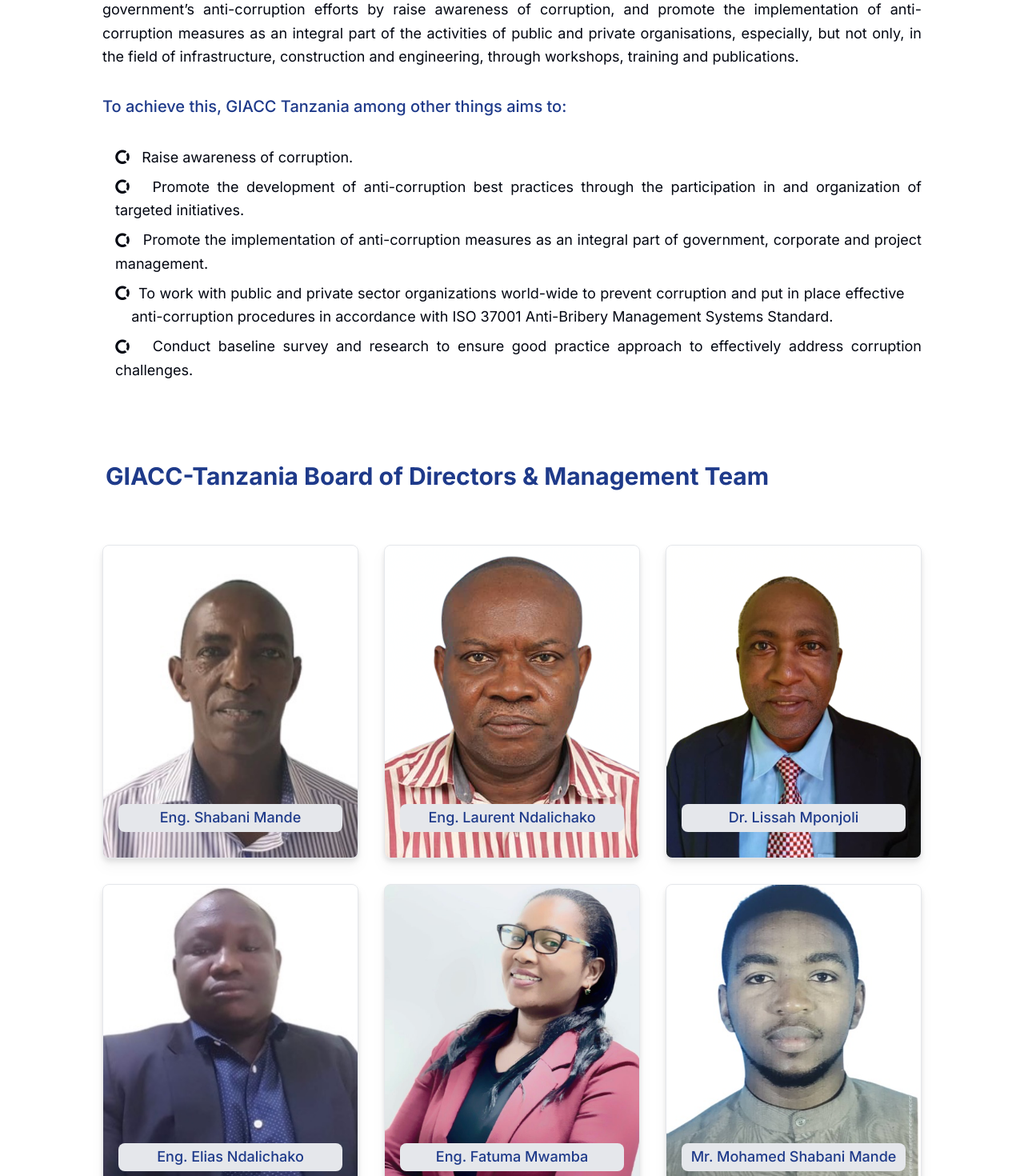
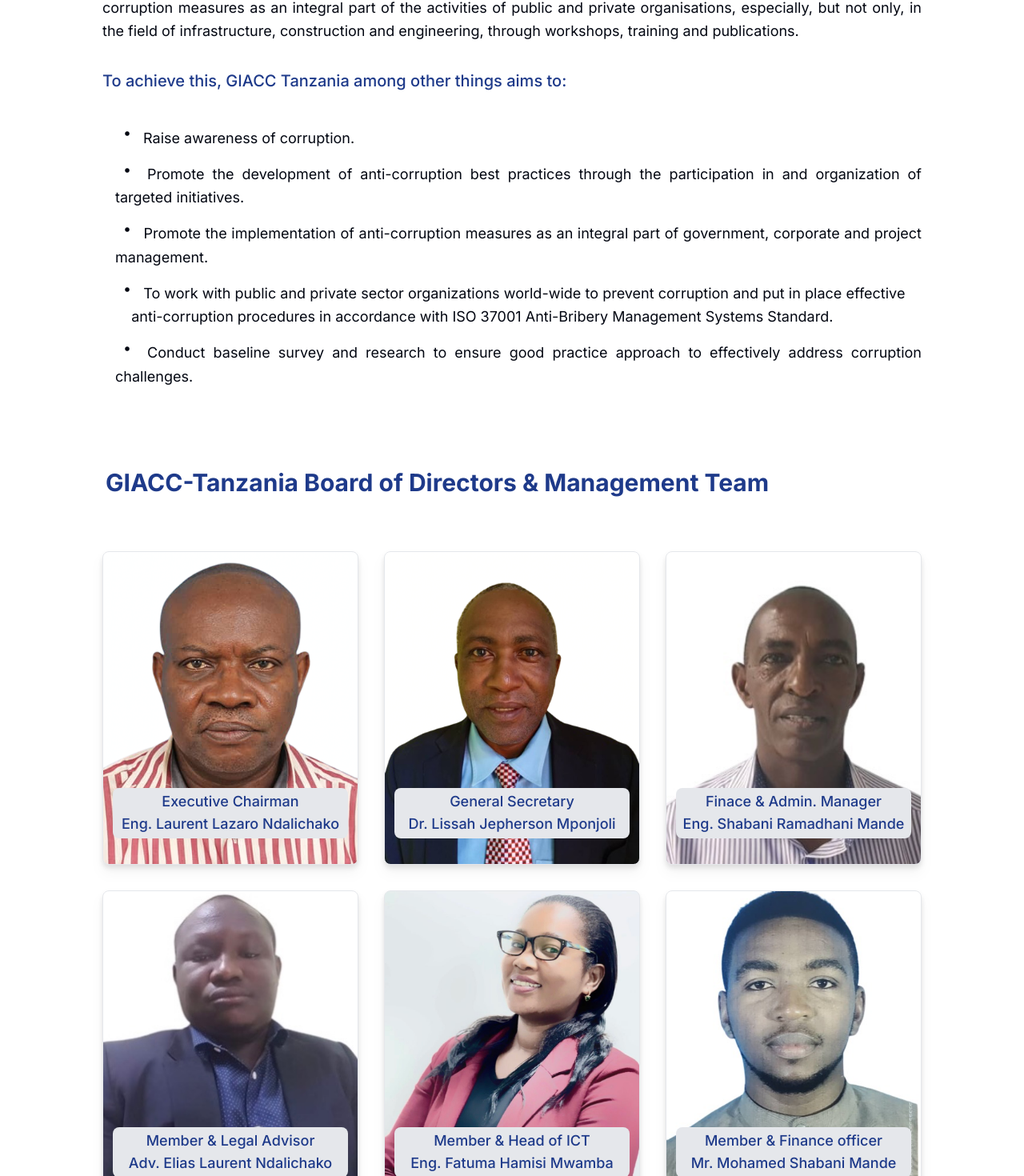
Before and after one commit to genie360s/giacc-tanzania, a Next.js app: page / in a window 1280 px wide. Shown: the part 1388-2858 px from the top of the page at 80% size. Built offline with nearby package versions, Linux system fonts and the light colour scheme.

Commit message:
added titles & fixed space on the objective section

```diff
--- a/src/app/Components/DynamicSpeakerCard.tsx
+++ b/src/app/Components/DynamicSpeakerCard.tsx
@@ -1,13 +1,14 @@
 //dynamic speaker card
 
-export default function SpeakerCard({ backgroundImageUrl, name }: { backgroundImageUrl: string, name: string }) {
+export default function SpeakerCard({ backgroundImageUrl, name, title }: { backgroundImageUrl: string, name: string, title: string}) {
     return (
         <>
             <div
                 className="grid w-80 h-[28em] bg-white rounded-lg justify-center bg-center bg-cover drop-shadow-lg border border-gray-2   00"
                 style={{ backgroundImage: `url(${backgroundImageUrl})` }}
             >
-                <div className="rounded-lg bg-gray-200 h-[2.5em] w-[20em] m-auto mb-[2.3em]  py-2 text-slate-800 grid place-content-center">
+                <div className="rounded-lg bg-gray-200 h-[4.5em] w-[21em] m-auto mb-[2.3em]  py-2 text-slate-800 grid place-content-center">
+                <span className="font-medium text-lg text-blue-900 text-center font-bold  ">{title}</span>
                     <span className="font-medium text-lg text-blue-900  ">{name}</span>
                 </div>
             </div>
--- a/src/app/page.tsx
+++ b/src/app/page.tsx
@@ -39,7 +39,7 @@ export default function Home() {
             </div>
           </div>
 
-          <div className="mt-24  flex flex-col gap-8 items-start ">
+          <div className="mt-16  flex flex-col gap-8 items-start ">
             <div className="col  p-1">
               <div className="text-3xl font-bold text-blue-900">
                 Our Objectives
@@ -62,24 +62,24 @@ export default function Home() {
               <div className="col ml-4">
                 <p className="font-normal leading-relaxed text-justify text-lg mt-8">
                   {" "}
-                  <i className="bi bi-opencollective"></i> &nbsp; Raise
+                  <i className="bi bi-dot text-3xl"></i>&nbsp;Raise
                   awareness of corruption.{" "}
                 </p>
                 <p className="font-normal leading-relaxed text-justify text-lg mt-2">
                   {" "}
-                  <i className="bi bi-opencollective"></i> &nbsp; Promote the
+                  <i className="bi bi-dot text-3xl"></i>&nbsp;Promote the
                   development of anti-corruption best practices through the
                   participation in and organization of targeted initiatives.{" "}
                 </p>
                 <p className="font-normal leading-relaxed text-justify text-lg mt-2">
                   {" "}
-                  <i className="bi bi-opencollective"></i> &nbsp; Promote the
+                  <i className="bi bi-dot text-3xl"></i>&nbsp;Promote the
                   implementation of anti-corruption measures as an integral part
                   of government, corporate and project management.{" "}
                 </p>
                 <p className="font-normal leading-relaxed text-justify text-lg mt-2">
                   {" "}
-                  <i className="bi bi-opencollective"></i> &nbsp;To work with
+                  <i className="bi bi-dot text-3xl"></i>&nbsp;To work with
                   public and private sector organizations world-wide to prevent
                   corruption and put in place effective &nbsp; &nbsp; &nbsp;
                   &nbsp; anti-corruption procedures in accordance with ISO 37001
@@ -87,7 +87,7 @@ export default function Home() {
                 </p>
                 <p className="font-normal leading-relaxed text-justify text-lg mt-2">
                   {" "}
-                  <i className="bi bi-opencollective"></i> &nbsp; Conduct
+                  <i className="bi bi-dot text-3xl"></i>&nbsp;Conduct
                   baseline survey and research to ensure good practice approach
                   to effectively address corruption challenges.
                 </p>
@@ -102,27 +102,33 @@ export default function Home() {
             </div>
             <div className="mt-8 grid lg:grid-cols-3 gap-8 lg:grid-rows-2 md:grid-cols-2 md:grid-rows-3 sm:grid sm:grid-cols-1 sm:grid-rows-5 sm:place-items-center max-[640px]:place-items-center">
               <DynamicSpeakerCard
-                backgroundImageUrl="/images/chair_person1.PNG"
-                name="Eng. Shabani Mande"
-              />
-              <DynamicSpeakerCard
                 backgroundImageUrl="/images/chair_person2.PNG"
-                name="Eng. Laurent Ndalichako"
+                title="Executive  Chairman"
+                name="Eng. Laurent Lazaro Ndalichako"
               />
               <DynamicSpeakerCard
                 backgroundImageUrl="/images/chair_person3.PNG"
-                name="Dr. Lissah Mponjoli"
+                title="General Secretary"
+                name="Dr. Lissah Jepherson Mponjoli"
+              />
+              <DynamicSpeakerCard
+                backgroundImageUrl="/images/chair_person1.PNG"
+                title="Finace & Admin. Manager"
+                name="Eng. Shabani Ramadhani Mande"
               />
               <DynamicSpeakerCard
                 backgroundImageUrl="/images/chair_person4.JPG"
-                name="Eng. Elias Ndalichako"
+                title="Member & Legal Advisor"
+                name="Adv. Elias Laurent Ndalichako"
               />
               <DynamicSpeakerCard
                 backgroundImageUrl="/images/chair_person5.JPG"
-                name="Eng. Fatuma Mwamba "
+                title="Member & Head of ICT"
+                name="Eng. Fatuma Hamisi Mwamba "
               />
               <DynamicSpeakerCard
                 backgroundImageUrl="/images/chair_person6.JPG"
+                title="Member & Finance officer"
                 name="Mr. Mohamed Shabani Mande "
               />
             </div>
```
